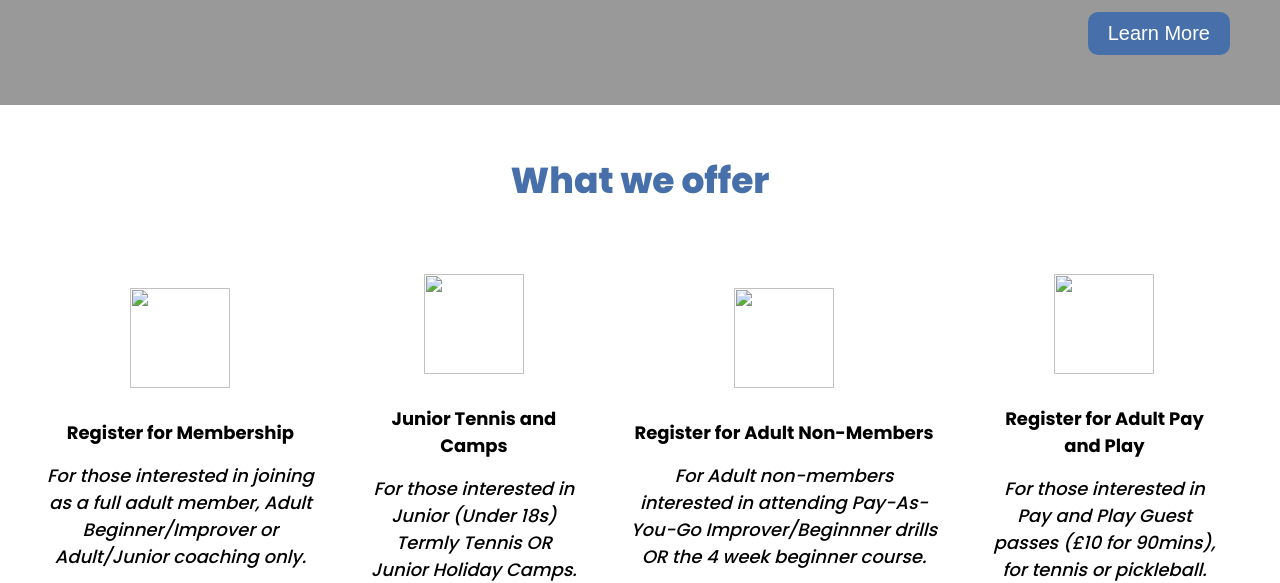
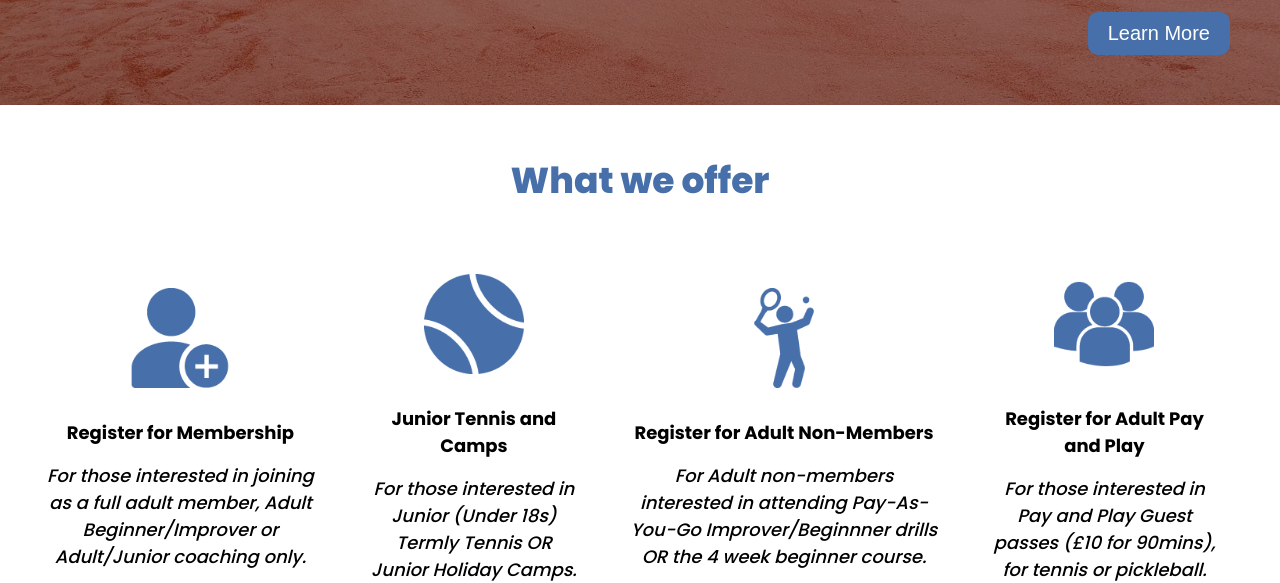
Before and after one commit to lucacabrera/websiteproject, a plain HTML site: page index.html in a window 1280 px wide. Shown: the part 720-1303 px from the top of the page. Drawn offline with Linux system fonts and the light colour scheme; the site is published under a folder, as on GitHub Pages, so addresses that start at the root find nothing; a script that the page names is missing.

Commit message:
fixed the images

```diff
--- a/index.html
+++ b/index.html
@@ -43,7 +43,7 @@
         <ul class="imagelayout">
           <li>
             <div class="img-container">
-              <img src="/assets/add.png" alt="" />
+              <img src="assets/add.png" alt="" />
               <div class="subtexttitle">Register for Membership</div>
               <div class="subtext">
                 For those interested in joining as a full adult member, Adult
@@ -54,7 +54,7 @@
 
           <li>
             <div class="img-container">
-              <img src="/assets/tennis-ball.png" alt="" />
+              <img src="assets/tennis-ball.png" alt="" />
               <div class="subtexttitle">Junior Tennis and Camps</div>
               <div class="subtext">
                 For those interested in Junior (Under 18s) Termly Tennis OR
@@ -65,7 +65,7 @@
 
           <li>
             <div class="img-container">
-              <img src="/assets/tennis-player-with-racket.png" alt="" />
+              <img src="assets/tennis-player-with-racket.png" alt="" />
               <div class="subtexttitle">Register for Adult Non-Members</div>
               <div class="subtext">
                 For Adult non-members interested in attending Pay-As-You-Go
@@ -76,7 +76,7 @@
 
           <li>
             <div class="img-container">
-              <img src="/assets/multiple-users-silhouette.png" alt="" />
+              <img src="assets/multiple-users-silhouette.png" alt="" />
               <div class="subtexttitle">Register for Adult Pay and Play</div>
               <div class="subtext">
                 For those interested in Pay and Play Guest passes (£10 for
--- a/styles.css
+++ b/styles.css
@@ -81,7 +81,7 @@ ul {
 
 .hero-image {
   position: relative;
-  background-image: url("/assets/backgroundimage.jpg");
+  background-image: url("assets/backgroundimage.jpg");
   height: 700px;
   background-size: cover;
   background-position: center;
```
